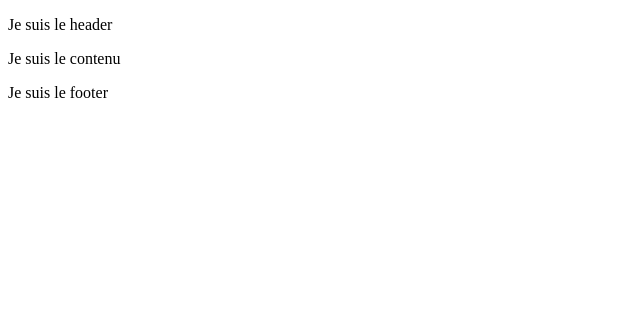
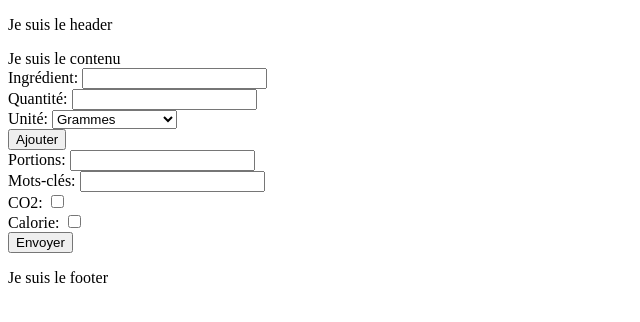
Before and after one commit to ClemBlue/fils-rouge-poec, a Symfony app: template templates/base.html.twig in a window 1280 px wide. Shown: the top 322 px of the page, without its empty margins (0-640 px from the left). Run offline with Twig, Linux system fonts and the light colour scheme; the template is opened without the code that fills it, so the values that code supplies are empty; some libraries are stand-ins or nearby versions.

Commit message:
Création du formulaire et de la liste d'ingrédients

```diff
--- a/public/js/main.js
+++ b/public/js/main.js
@@ -1 +1,99 @@
 /* Votre JavaScript ici */
+
+/* Fonction pour faire la liste des ingrédients renseignés dans le formulaire d'ingrédient */
+$(document).ready(function() {
+    var listeIngredients = [];
+
+    // Fonction pour ajouter un ingrédient à la liste visuelle et à la liste JavaScript
+    function ajouterIngredient(ingredient, quantite, unite) {
+        // Création de la structure HTML de l'ingrédient avec les boutons Supprimer et Modifier
+        var nouvelIngredient = $('<div><p>' + ingredient + ' ' + quantite + ' ' + unite + '</p></div>');
+
+        var boutonSupprimer = $('<button>Supprimer</button>').click(function() {
+            // Suppression visuelle de l'ingrédient et suppression de l'élément correspondant dans la liste JavaScript
+            var index = $(this).parent().index();
+            $(this).parent().remove();
+            listeIngredients.splice(index, 1);
+        });
+
+        var boutonModifier = $('<button>Modifier</button>').click(function() {
+            ingredientAModifierIndex = $(this).parent().index(); // Stocke l'index de l'ingrédient à modifier
+
+            // Affiche une modale pour modifier l'ingrédient
+            $('#modal').show();
+            $('#modifierIngredient').val(listeIngredients[ingredientAModifierIndex].ingredient);
+            $('#modifierQuantite').val(listeIngredients[ingredientAModifierIndex].quantite);
+            $('#modifierUnite').val(listeIngredients[ingredientAModifierIndex].unite);
+        });
+
+        // Ajout des boutons à l'élément d'ingrédient et ajout à la liste visuelle
+        nouvelIngredient.append(boutonSupprimer).append(boutonModifier);
+        $('#liste_ingredients').append(nouvelIngredient);
+    }
+
+
+    function actualiserListeIngredients() {
+        $('#liste_ingredients').empty(); // Vider la liste visuelle
+
+        // Reconstruire la liste visuelle à partir des données dans listeIngredients
+        listeIngredients.forEach(function(ingredient) {
+            ajouterIngredient(ingredient.ingredient, ingredient.quantite, ingredient.unite);
+        });
+    }
+
+    // Gestionnaire d'événement pour le bouton "Ajouter"
+    $('#ajouter').on('click', function() {
+        var ingredient = $('#ingredient').val();
+        var quantite = $('#quantite').val();
+        var unite = $('#unite').val();
+
+        if (ingredient !== '' && quantite !== '') {
+            // Appel de la fonction pour ajouter l'ingrédient à la liste visuelle et à la liste JavaScript
+            ajouterIngredient(ingredient, quantite, unite);
+
+            // Ajout de l'ingrédient à la liste JavaScript
+            var nouvelIngredientObj = {
+                ingredient: ingredient,
+                quantite: quantite,
+                unite: unite
+            };
+            listeIngredients.push(nouvelIngredientObj);
+
+            // Réinitialisation des champs après l'ajout de l'ingrédient
+            $('#ingredient').val('');
+            $('#quantite').val('');
+            $('#unite').val('grammes');
+        } else {
+            alert('Veuillez remplir tous les champs.');
+        }
+    });
+
+    // Gestionnaire d'événement pour la soumission du formulaire
+    $('form').submit(function(event) {
+        event.preventDefault(); // Empêche l'envoi du formulaire par défaut
+
+        // Récupération des valeurs du formulaire
+        var formData = {
+            ingredient: listeIngredients,
+            portions: $('#portions').val(),
+            mots_cles: $('#mots_cles').val(),
+            co2: $('#co2').is(':checked'),
+            calorie: $('#calorie').is(':checked')
+        };
+
+        // Affichage des données dans la console
+        console.log(formData);
+    });
+
+    $('#modifierForm').submit(function(event) {
+        event.preventDefault();
+        var nouvelIngredient = {
+            ingredient: $('#modifierIngredient').val(),
+            quantite: $('#modifierQuantite').val(),
+            unite: $('#modifierUnite').val()
+        };
+        listeIngredients[ingredientAModifierIndex] = nouvelIngredient; // Mise à jour de l'ingrédient dans la liste
+        $('#modal').hide(); // Cache la modale après la modification
+        actualiserListeIngredients(); // Actualise la liste visuelle des ingrédients
+    });
+});
--- a/templates/base.html.twig
+++ b/templates/base.html.twig
@@ -6,7 +6,7 @@
 
         <!-- décommenter les composants avec lesquels vous travailler pour les affichers, il suffit de retirer les # -->
         {# % include 'components/detailRecette.html.twig' %#}
-        {# % include 'components/ingredientForm.html.twig' %#}
+        {% include 'components/ingredientForm.html.twig' %}
         {# % include 'components/listRecettes.html.twig' %#}
         {# % include 'components/search.html.twig' %#}
 
--- a/templates/components/header.html.twig
+++ b/templates/components/header.html.twig
@@ -9,6 +9,7 @@
         {% endblock %}
 
         {% block javascripts %}
+            <script src="https://code.jquery.com/jquery-3.6.0.min.js"></script>
             <script src="{{ asset('js/main.js') }}"></script>
         {% endblock %}
     </head>
--- a/templates/components/ingredientForm.html.twig
+++ b/templates/components/ingredientForm.html.twig
@@ -0,0 +1,64 @@
+<form method="post" {#action="{{ path('votre_route_pour_traiter_le_formulaire') }}"#}>
+    <div>
+        <label for="ingredient">Ingrédient:</label>
+        <input type="text" id="ingredient" name="ingredient">
+    </div>
+    <div>
+        <label for="quantite">Quantité:</label>
+        <input type="number" id="quantite" name="quantite">
+    </div>
+    <div>
+        <label for="unite">Unité:</label>
+        <select id="unite" name="unite">
+            <option value="grammes">Grammes</option>
+            <option value="millilitres">Millilitres</option>
+            <option value="cuillères à soupe">Cuillères à soupe</option>
+            <option value="cuillères à café">Cuillères à café</option>
+            <option value="nombre">Nombre</option>
+        </select>
+    </div>
+    <div>
+        <button id="ajouter" type="button">Ajouter</button>
+    </div>
+
+    <div id="liste_ingredients">
+        <!-- La liste des ingrédients ajoutés apparaîtra ici -->
+    </div>
+
+
+    <div>
+        <label for="portions">Portions:</label>
+        <input type="number" id="portions" name="portions">
+    </div>
+    <div>
+        <label for="mots_cles">Mots-clés:</label>
+        <input type="text" id="mots_cles" name="mots_cles">
+    </div>
+    <div>
+        <label for="co2">CO2:</label>
+        <input type="checkbox" id="co2" name="co2">
+    </div>
+    <div>
+        <label for="calorie">Calorie:</label>
+        <input type="checkbox" id="calorie" name="calorie">
+    </div>
+
+    <div>
+        <button type="submit">Envoyer</button>
+    </div>
+</form>
+
+<div id="modal" style="display: none;">
+    <form id="modifierForm">
+        <label for="modifierIngredient">Ingrédient:</label>
+        <input type="text" id="modifierIngredient" name="modifierIngredient"><br>
+
+        <label for="modifierQuantite">Quantité:</label>
+        <input type="text" id="modifierQuantite" name="modifierQuantite"><br>
+
+        <label for="modifierUnite">Unité:</label>
+        <input type="text" id="modifierUnite" name="modifierUnite"><br>
+
+        <input type="submit" value="Modifier">
+    </form>
+</div>
```
